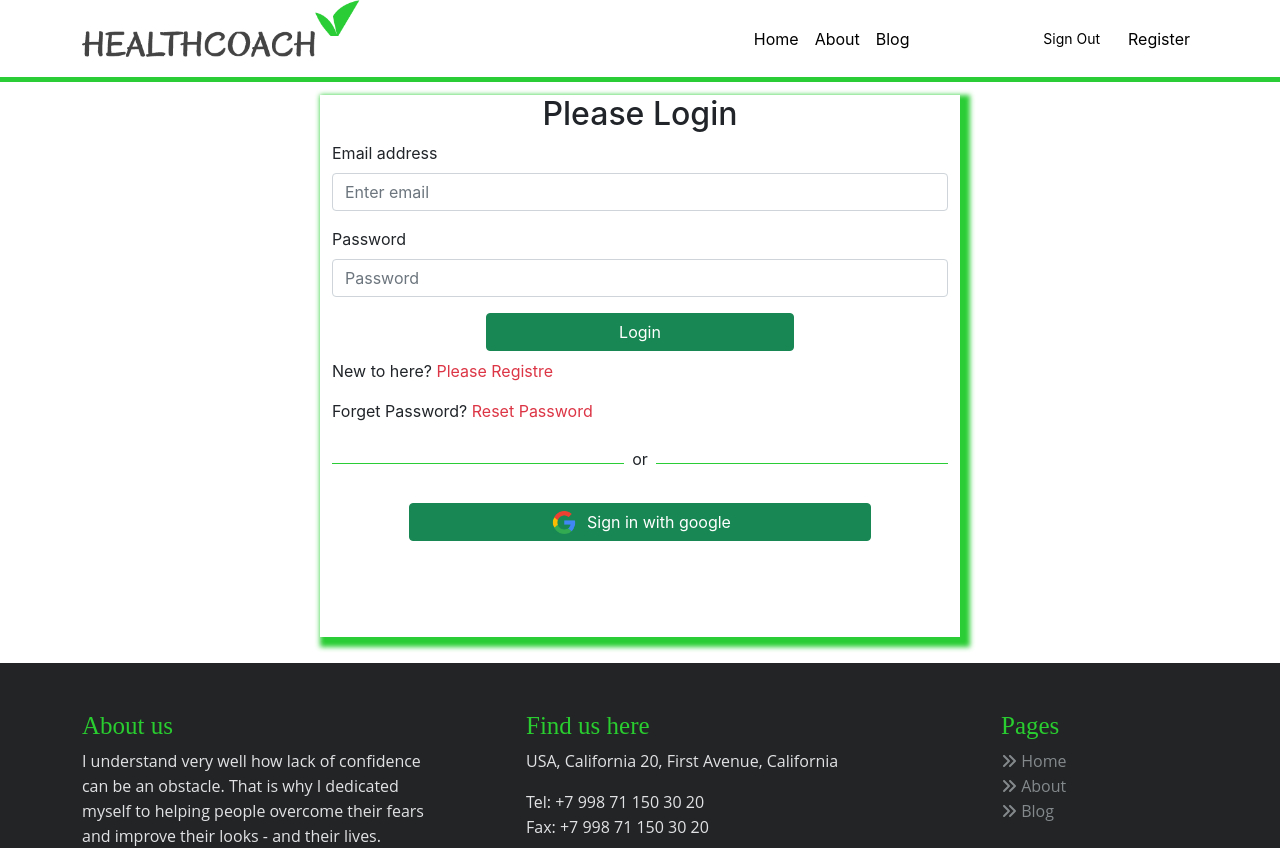
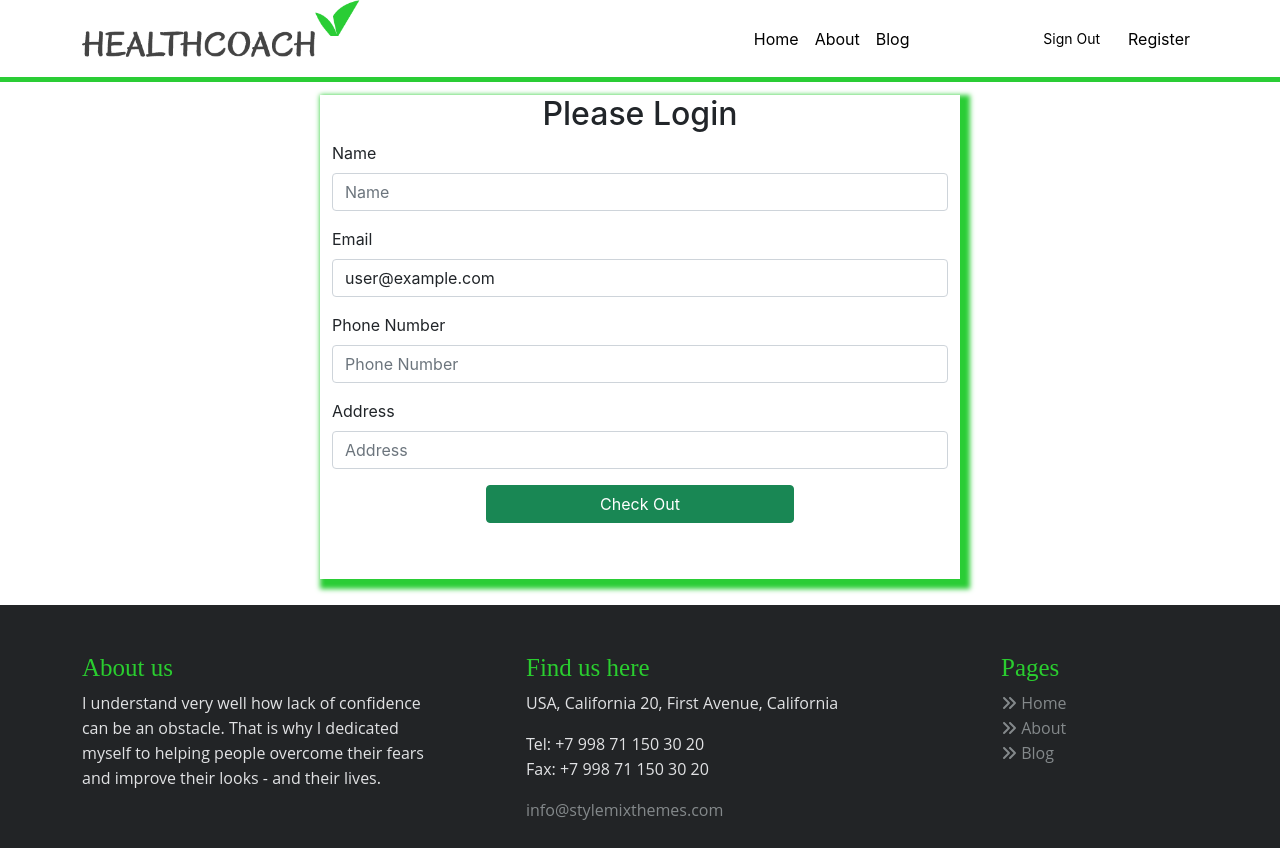
Before and after one commit to rifatjahan823/heath-coach, a React (Create React App) app: page /checkout in a window 1280 px wide. Before the commit this address led to /login. Shown: the top 848 px of the page. Built offline with nearby package versions, Linux system fonts and the light colour scheme; no server answers; sample sign-in values are in the browser's storage.

Commit message:
add check out page

```diff
--- a/src/Components/Pages/CheckOut/CheckOut.js
+++ b/src/Components/Pages/CheckOut/CheckOut.js
@@ -1,10 +1,57 @@
-import React from 'react';
+import React, { useState } from 'react';
+import { Button, Form } from 'react-bootstrap';
+import { useAuthState } from 'react-firebase-hooks/auth';
+import auth from '../../../firebase.init';
 
 const CheckOut = () => {
+    const [user]=useAuthState(auth)
+    const[email,setEmail]=useState('');
+    const[name,setName]=useState('');
+    const[phone,setPhone]=useState('');
+    const[address,setAddress]=useState('');
+
+    const handleName =(event)=>{
+        setName(event.target.value)
+    };
+    const handlPhone =(event)=>{
+        setPhone(event.target.value)
+    };
+    const handleAddress =(event)=>{
+        setAddress(event.target.value)
+    };
+    const loginHandle =event=>{
+        event.preventDefault();
+        const info={email,name,phone,address}
+        console.log(info)
+    }
+
     return (
-        <div>
-           <h1>gggggggggg</h1>
-        </div>
+        <div className='container w-50 mx-auto pb-5 form-container'>
+        <h2 className='text-center  mt-2'>Please Login</h2>
+        <Form onSubmit={loginHandle}>
+            <Form.Group className="mb-3" controlId="formBasicEmail">
+                <Form.Label>Name</Form.Label>
+                <Form.Control onChange={ handleName}type="name" placeholder="Name" required/>
+            </Form.Group>
+            <Form.Group className="mb-3" controlId="formBasicEmail">
+                <Form.Label>Email</Form.Label>
+                <Form.Control type="Email" placeholder="Email"value={user?.email}  required/>
+            </Form.Group>
+            <Form.Group className="mb-3" controlId="formBasicEmail">
+                <Form.Label>Phone Number</Form.Label>
+                <Form.Control onChange={ handlPhone}type="number" placeholder="Phone Number" required/>
+            </Form.Group>
+
+            <Form.Group className="mb-3" controlId="formBasicPassword">
+                <Form.Label>Address</Form.Label>
+                <Form.Control onChange={ handleAddress} type="text" placeholder="Address" required/>
+            </Form.Group>
+
+            <Button className='w-50 mx-auto d-block mb-2' variant="success " type="submit">
+                Check Out
+            </Button>
+        </Form>
+    </div>
     );
 };
 
--- a/src/Components/Pages/Login/SocialLogin/SocialLogin.js
+++ b/src/Components/Pages/Login/SocialLogin/SocialLogin.js
@@ -15,15 +15,16 @@ const SocialLogin = () => {
             <p>Error: {error?.message}</p>
           </div>
       }
-      useEffect(()=>{
+      if (loading ) {
+        return <Loading></Loading>;
+      };
+
         if(user ){
           navigate ('/')
         }
-       },[user])
 
-      if (loading ) {
-        return <Loading></Loading>;
-      }
+
+
 
 
     return (
--- a/src/Components/RequireAuth/RequireAuth.js
+++ b/src/Components/RequireAuth/RequireAuth.js
@@ -2,11 +2,14 @@ import React from 'react';
 import { useAuthState } from 'react-firebase-hooks/auth';
 import { Navigate, useLocation } from 'react-router-dom';
 import auth from '../../firebase.init';
+import Loading from '../Pages/Login/Loading/Loading';
 
 const RequireAuth = ({children}) => {
-    const [user]=useAuthState(auth)
+    const [user,loading]=useAuthState(auth)
     let location = useLocation();
-
+    if(loading){
+        return<Loading></Loading>
+    }
     if(!user){
         return <Navigate to="/login" state={{ from: location }} replace />;
     }
```
Also changed, not shown: src/Components/Pages/Login/Login/Login.js (+5 -3 lines).
